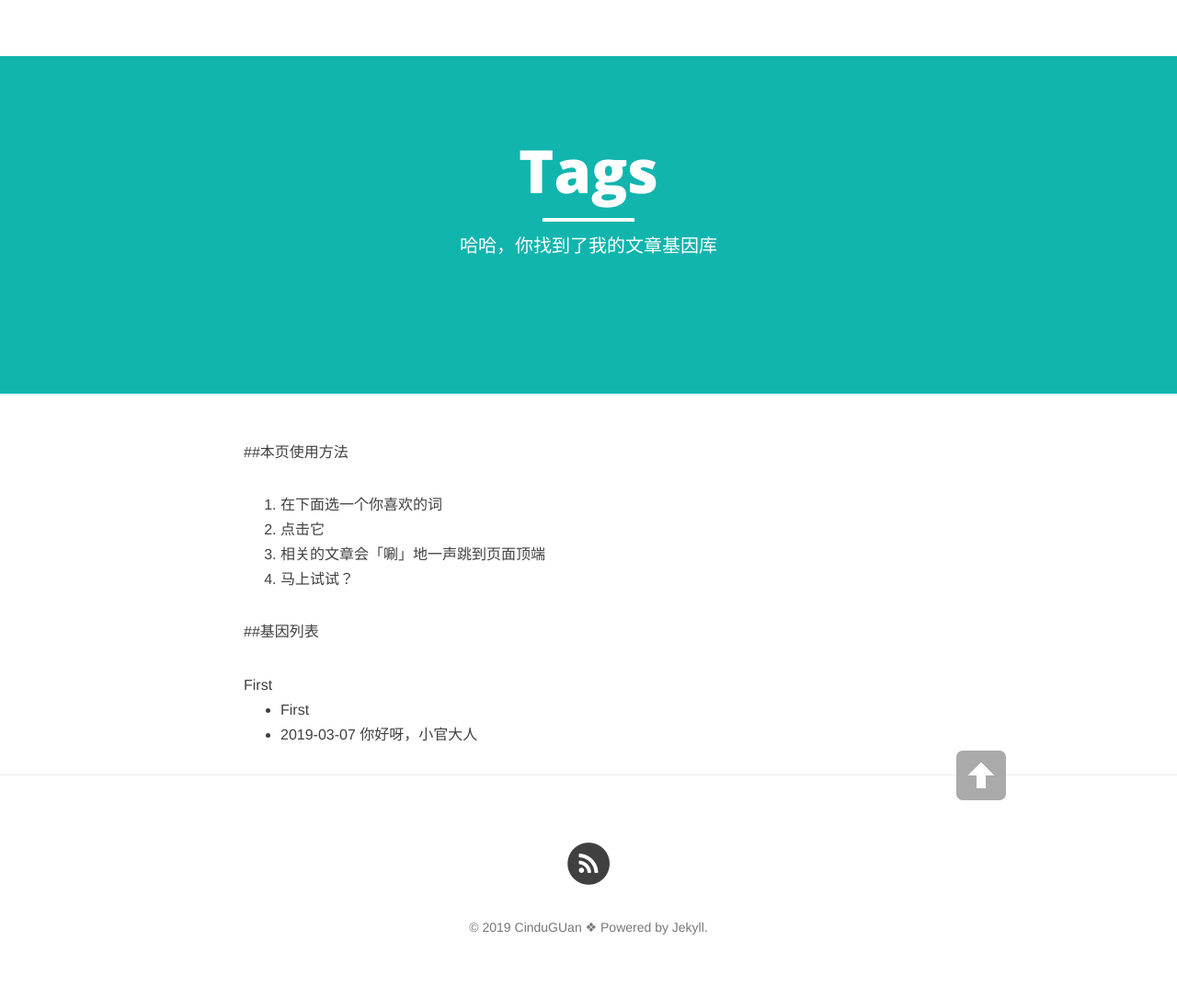
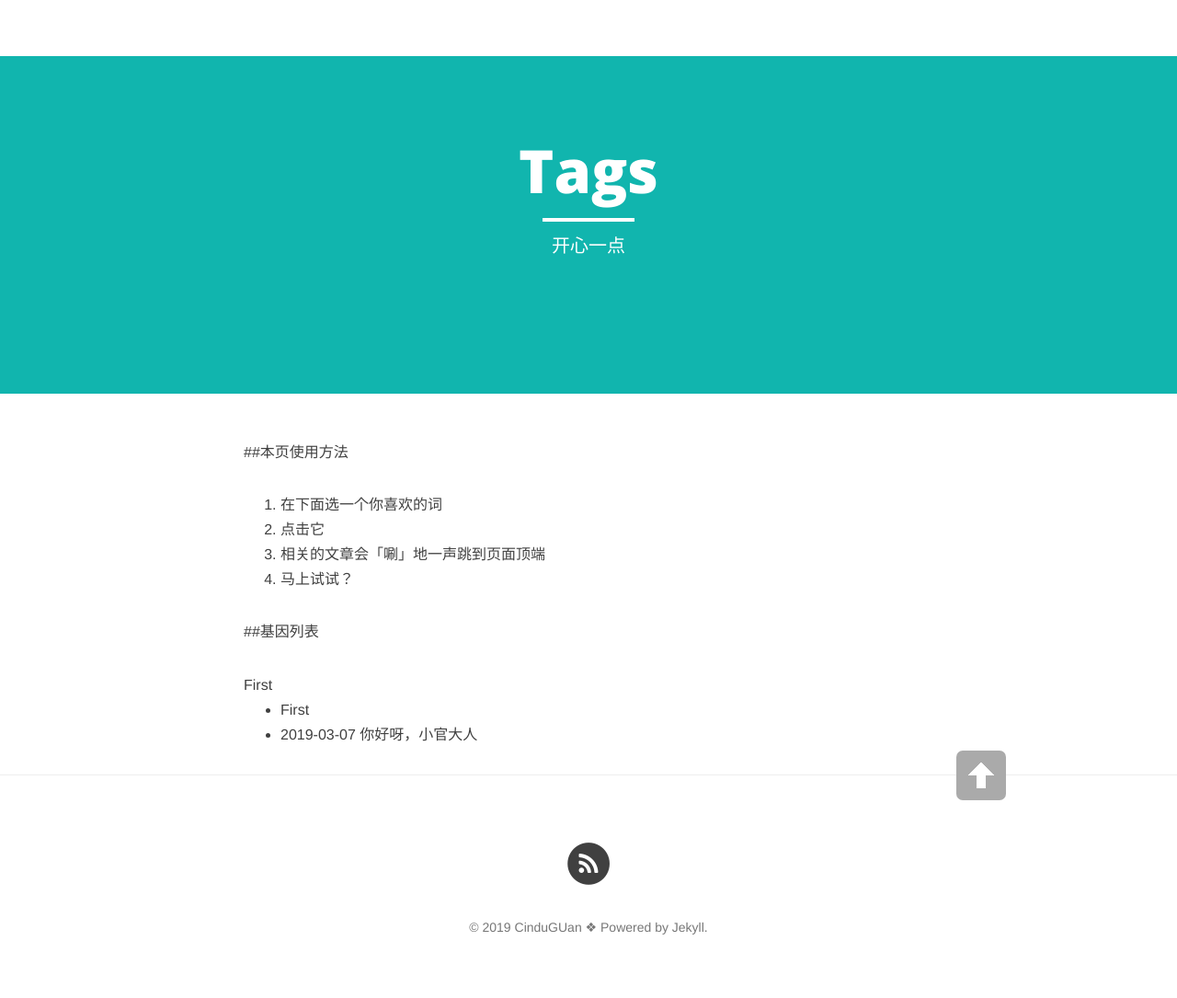
Before and after one commit to HBforHer/HBforHer.github.io, a Jekyll site: the page built from tags.md, in a window 1280 px wide. Shown: the whole page at 92% size. Built offline with Jekyll 4.4.1, drawn with Linux system fonts in a browser that asks for light colours; nearby versions of some CDN libraries; library files that are not in the unit come from our copies.

Commit message:
Update tags.md

```diff
--- a/tags.md
+++ b/tags.md
@@ -1,7 +1,7 @@
 ---
 layout: page
 title: "Tags"
-description: "哈哈，你找到了我的文章基因库"
+description: "开心一点"
 header-img: "img/semantic.jpg"
 ---
 
```
